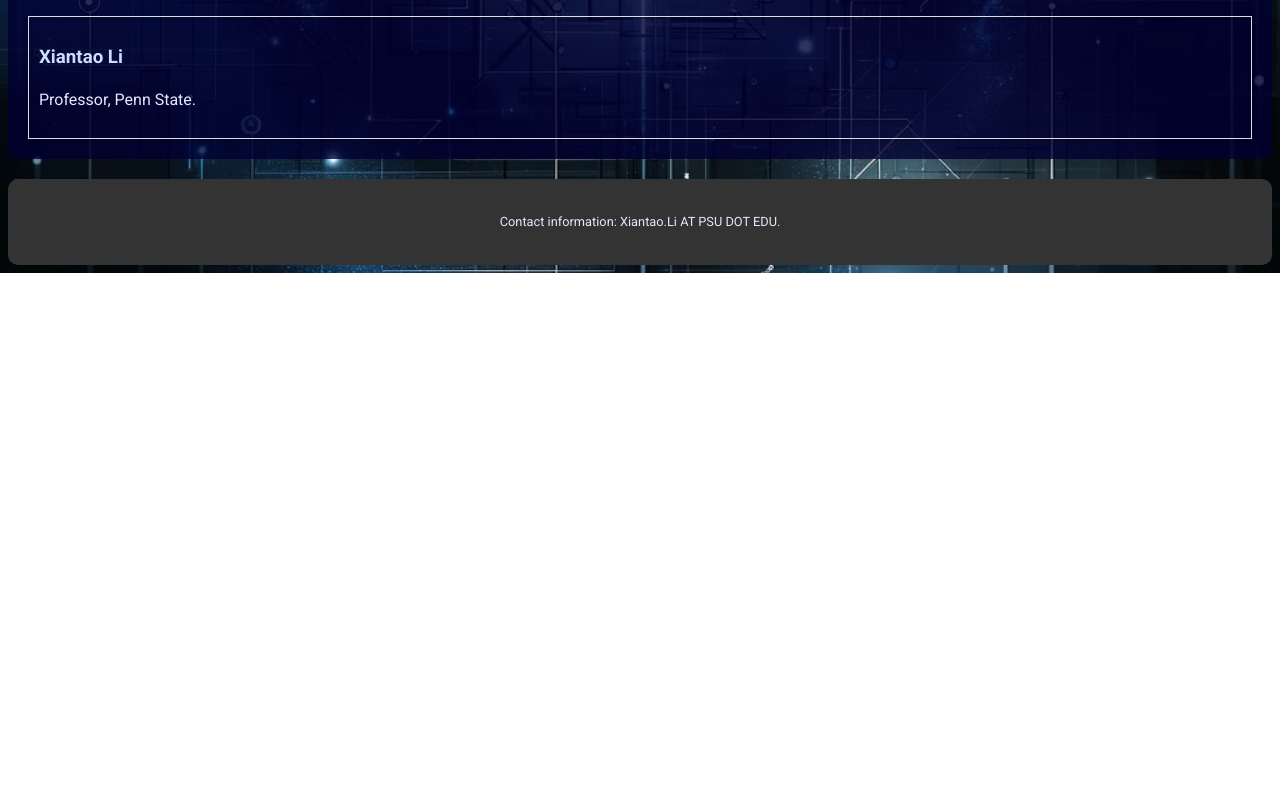
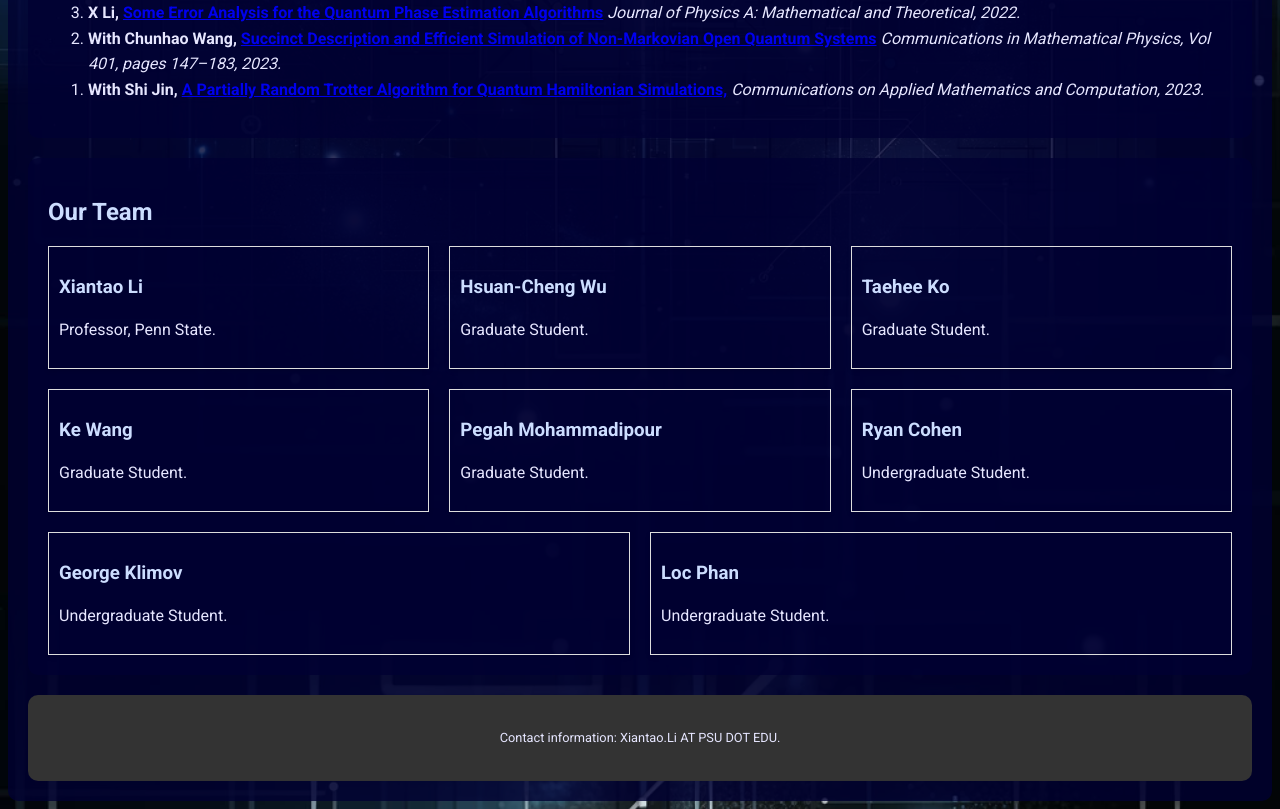
Before and after one commit to xxl12/main, a plain HTML site: page quantumcomputing.html in a window 1280 px wide. Shown: the part 1950-2759 px from the top of the page. Before the commit the page ends 2223 px from the top, so only its background shows below. Drawn offline with Linux system fonts and the light colour scheme.

Commit message:
Update quantumcomputing.html

```diff
--- a/quantumcomputing.html
+++ b/quantumcomputing.html
@@ -101,6 +101,15 @@
                 <p>QML uses parameterizing quantum circuits to approximate unknown functions. Our focus is to analyze the role of measurement noise in the learning procedure.</p>
             </div>
         </div>
+        <section id="research">
+        <h2>Funding Support</h2>
+
+         <div class="member-info">
+            <h3>NSF: "Optimal Control of Open Quantum Systems", $295293. </h3>
+            <h3>ICDS: "Machine-Learning with Quantum Speedup", $30000. </h3>
+            <h3>NSF: "An Integrated Framework for Optimal ControlforOpenQuantumSystems---Theory, Quantum Algorithms, and Applications", $600,000. </h3>
+        </div>
+
     </section>
     <section id="publications">
         <h2>Publications</h2>
@@ -126,8 +135,36 @@
         <div class="columns">
             <div class="member-info">
                 <h3>Xiantao Li</h3>
-                <p>Professor, Penn State.</p>
-            </div>
+            <p>Professor, Penn State.</p>
+        </div>
+           <div class="member-info">
+            <h3>Hsuan-Cheng Wu</h3>
+            <p>Graduate Student.</p>
+        </div>
+            <div class="member-info">
+            <h3>Taehee Ko</h3>
+            <p>Graduate Student.</p>
+        </div>
+        <div class="member-info">
+            <h3>Ke Wang</h3>
+            <p>Graduate Student.</p>
+        </div>
+        <div class="member-info">
+            <h3>Pegah Mohammadipour</h3>
+            <p>Graduate Student.</p>
+        </div>
+        <div class="member-info">
+            <h3>Ryan Cohen</h3>
+            <p>Undergraduate Student.</p>
+        </div>
+            <div class="member-info">
+            <h3>George Klimov</h3>
+            <p>Undergraduate Student.</p>
+        </div>
+            <div class="member-info">
+            <h3>Loc Phan</h3>
+            <p>Undergraduate Student.</p>
+        </div>
             <!-- More team members entries can be added in similar divs -->
         </div>
     </section>
```
